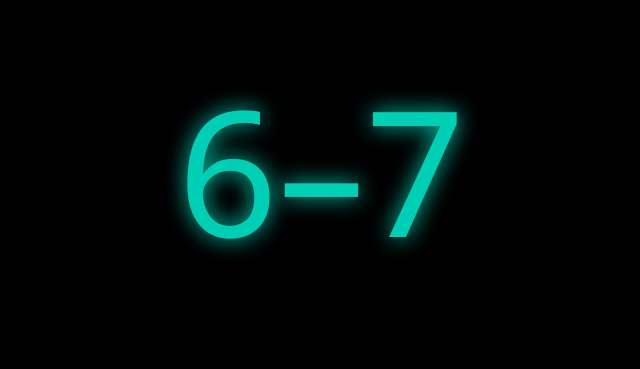
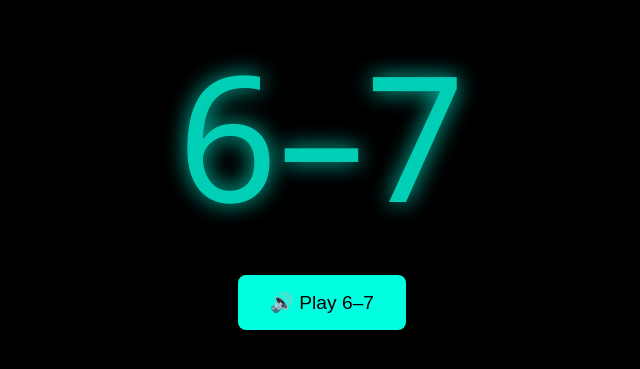
Before and after one commit to zivs777/6-7-meme, a plain HTML site: page index.html in a window 1280 px wide. Shown: the part 231-600 px from the top of the page, without its empty margins (318-958 px from the left). Drawn offline with Linux system fonts and the light colour scheme.

Commit message:
Update index.html

```diff
--- a/index.html
+++ b/index.html
@@ -2,24 +2,34 @@
 <html lang="en">
 <head>
   <meta charset="UTF-8" />
-  <meta name="viewport" content="width=device-width, initial-scale=1.0"/>
   <title>6–7</title>
   <style>
     body {
-      margin: 0;
       background-color: #000;
+      color: #00ffe0;
+      font-family: 'Segoe UI', sans-serif;
       display: flex;
+      flex-direction: column;
       justify-content: center;
       align-items: center;
       height: 100vh;
-      font-family: 'Segoe UI', sans-serif;
     }
 
     .meme-text {
       font-size: 10rem;
-      color: #00ffe0;
       text-shadow: 0 0 20px #00ffe0;
       animation: pulse 1.5s infinite;
+    }
+
+    button {
+      margin-top: 2rem;
+      padding: 1rem 2rem;
+      font-size: 1.2rem;
+      background-color: #00ffe0;
+      color: #000;
+      border: none;
+      border-radius: 8px;
+      cursor: pointer;
     }
 
     @keyframes pulse {
@@ -31,5 +41,9 @@
 </head>
 <body>
   <div class="meme-text">6–7</div>
+
+  <!-- 🔊 Audio player and button -->
+  <audio id="voiceClip" src="6-7.m4a"></audio>
+  <button onclick="document.getElementById('voiceClip').play()">🔊 Play 6–7</button>
 </body>
 </html>
```
